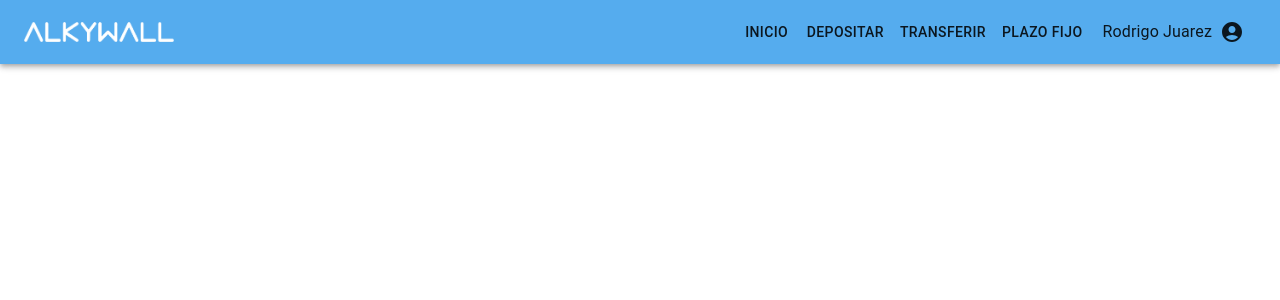
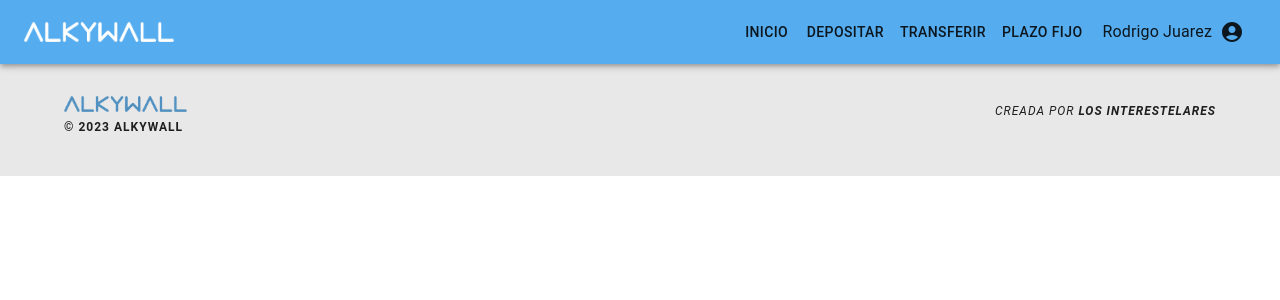
Before and after one commit to alkemyTech/BBVA-FS-W3-Front-T2, a React (Vite) app: page / in a window 1280 px wide. Shown: the top 300 px of the page. Built offline with nearby package versions, Linux system fonts and the light colour scheme.

Commit message:
Usa color del themeContext

```diff
--- a/src/App.jsx
+++ b/src/App.jsx
@@ -1,12 +1,13 @@
 import "./App.css";
 import NavBar from "./components/Header/NavBar";
 import navLinks from "./constants/navLinks";
-
+import Footer from "./components/Footer/Footer";
 
 function App() {
   return (
     <>
-      <NavBar navLinks={navLinks}/>
+      <NavBar navLinks={navLinks} />
+      <Footer></Footer>
     </>
   );
 }
--- a/src/components/Footer/Footer.css
+++ b/src/components/Footer/Footer.css
@@ -1,5 +1,4 @@
 .footer {
-  background-color: #e1e8ed;
   padding: 2em 4em;
   width: 100vw;
   box-sizing: border-box;
--- a/src/components/Footer/Footer.jsx
+++ b/src/components/Footer/Footer.jsx
@@ -1,12 +1,15 @@
-import React from "react";
 import "./Footer.css";
-import { Grid, List, ListItem, Typography, Box } from "@mui/material";
-import ComputerIcon from "@mui/icons-material/Computer";
-import { WidthFull } from "@mui/icons-material";
+import { Grid, Typography, Box } from "@mui/material";
+import { useTheme } from "@mui/material/styles";
 
 const Footer = () => {
+  const theme = useTheme();
+
   return (
-    <div className="footer">
+    <footer
+      className="footer"
+      style={{ backgroundColor: theme.palette.secondary.main }}
+    >
       <Grid container justifyContent="space-around" spacing={2}>
         <Grid item xs={12} sm={5}>
           <Box>
@@ -28,7 +31,7 @@ const Footer = () => {
           </div>
         </Grid>
       </Grid>
-    </div>
+    </footer>
   );
 };
 
```
